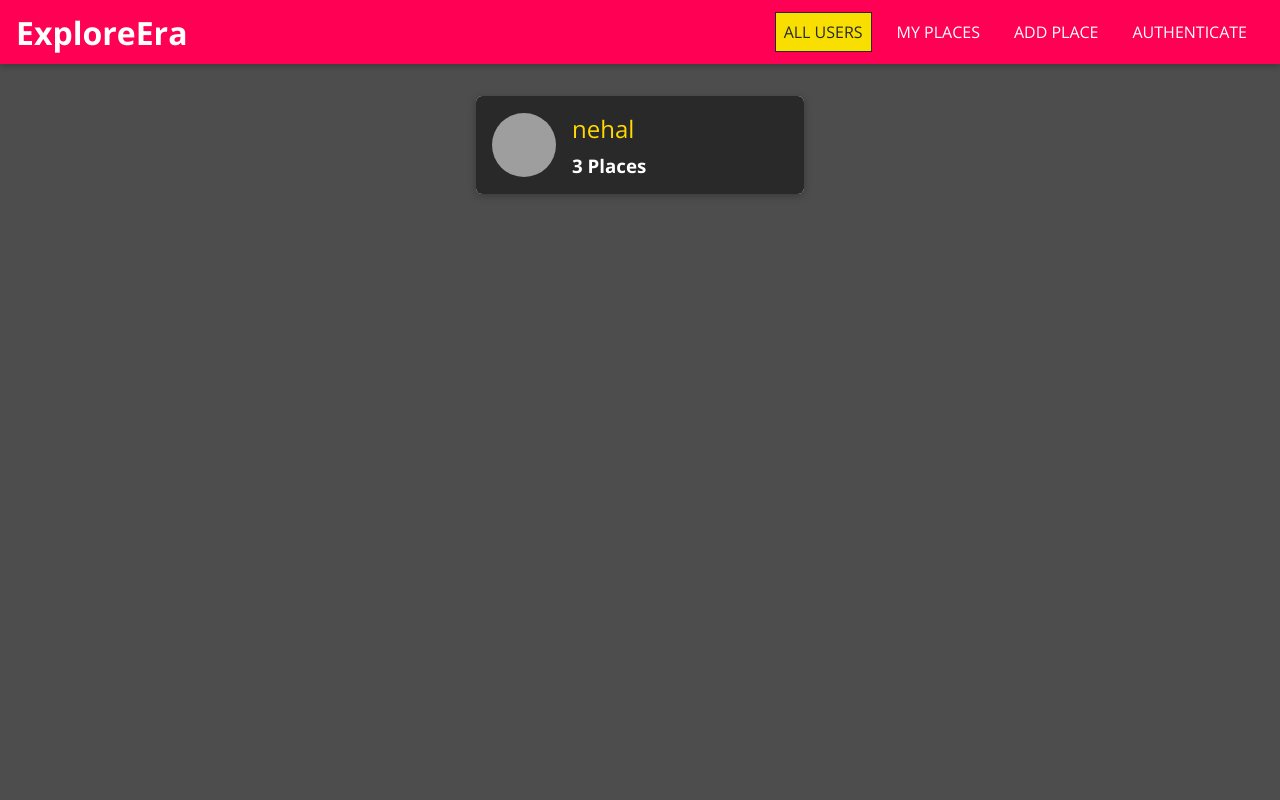
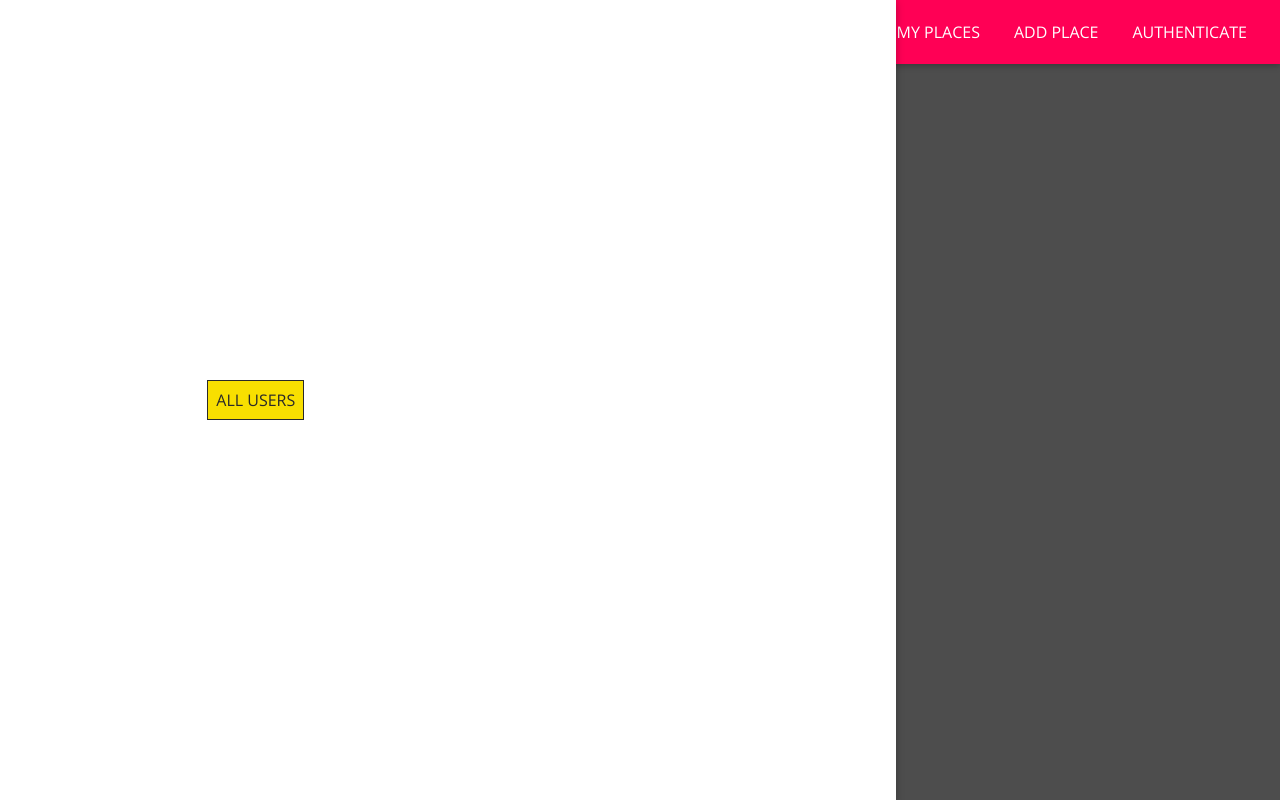
Before and after one commit to nehalmodi/ExploreEraFrontend, a React (Create React App) app: page / in a window 1280 px wide. Built offline with nearby package versions, Linux system fonts and the light colour scheme; grey boxes are pictures that could not be loaded.

Commit message:
Used Portals

```diff
--- a/public/index.html
+++ b/public/index.html
@@ -28,6 +28,7 @@
   </head>
   <body>
     <noscript>You need to enable JavaScript to run this app.</noscript>
+    <div id = "drawer-hook"></div>
     <div id="root"></div>
     <!--
       This HTML file is a template.
--- a/src/shared/components/Navigation/MainNavigation.js
+++ b/src/shared/components/Navigation/MainNavigation.js
@@ -3,17 +3,17 @@ import { Link } from 'react-router-dom'
 
 import MainHeader from './MainHeader'
 import './MainNavigation.css'
-//import SideDrawer from './SideDrawer'
+import SideDrawer from './SideDrawer'
 import NavLinks from './NavLinks'
 
 export default function MainNavigation(props) {
   return (
     <React.Fragment>
-    {/* <SideDrawer>
+    <SideDrawer>
       <nav className='main-navigation__drawer-nav'>
         <NavLinks />
       </nav>
-    </SideDrawer> */}
+    </SideDrawer>
     <MainHeader>
         <button className='main-navigation__menu-btn'>
             <span />
--- a/src/shared/components/Navigation/SideDrawer.js
+++ b/src/shared/components/Navigation/SideDrawer.js
@@ -1,9 +1,13 @@
 import React from 'react'
+import ReactDOM  from 'react-dom'
 
 import './SideDrawer.css'
 
-export default function SideDrawer(props) {
-  return (
-    <aside className='side-drawer'>{props.children}</aside>
-  )
+ function SideDrawer(props) {
+
+    const content = <aside className='side-drawer'>{props.children}</aside>
+
+    return ReactDOM.createPortal(content, document.getElementById('drawer-hook'));
 }
+
+export default SideDrawer;
```
